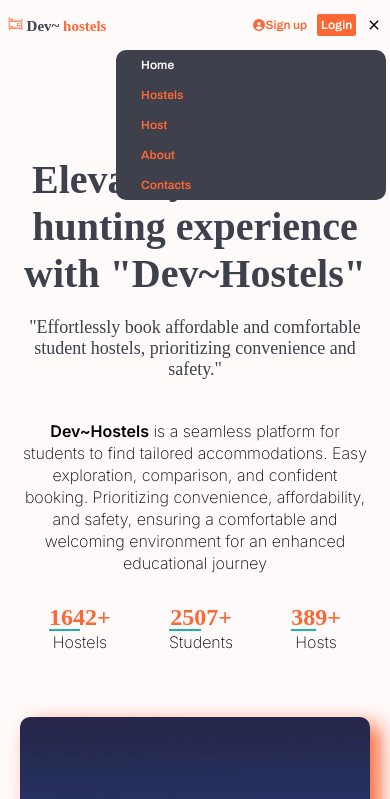
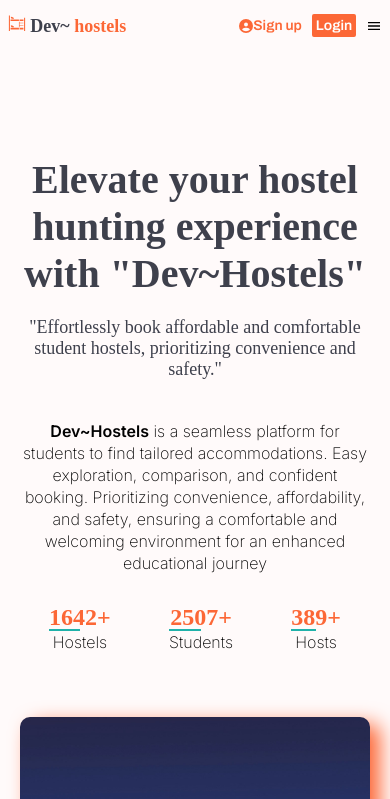
Before and after one commit to mwendwamark/DEV-HOSTELS-FRONTEND, a React (Vite) app: page / in a window 390 px wide. Shown: the top 799 px of the page. Built offline with nearby package versions, Linux system fonts and the light colour scheme; a web font is replaced by a local one.

Commit message:
remove display of the navbar before being clicked

```diff
--- a/src/Components/Navbar.jsx
+++ b/src/Components/Navbar.jsx
@@ -8,7 +8,7 @@ import "../Styles/Navbar.css";
 
 const Navbar = () => {
   const [scrollPosition, setScrollPosition] = useState(0);
-  const [isOpen, setIsOpen] = useState(false);
+  const [isOpen, setIsOpen] = useState(true);
 
   useEffect(() => {
     const handleScroll = () => {
--- a/src/Styles/Navbar.css
+++ b/src/Styles/Navbar.css
@@ -93,11 +93,13 @@ a.active {
     }
 
     .nav-logo {
-        font-size: var(--links-fs);
+        font-size: var(--logo-fs);
     }
 }
 
 @media (max-width: 800px) {
+
+
     .nav-toggle {
         display: block;
     }
@@ -134,12 +136,14 @@ a.active {
 }
 
 @media (max-width: 425px) {
+
+
     .nav-logo {
-        font-size: var(--links-fs);
+        font-size: var(--logo-fs);
     }
 
     .auth-link {
-        font-size: 12px;
+        font-size: 14px;
         margin-right: 10px;
     }
 
```
